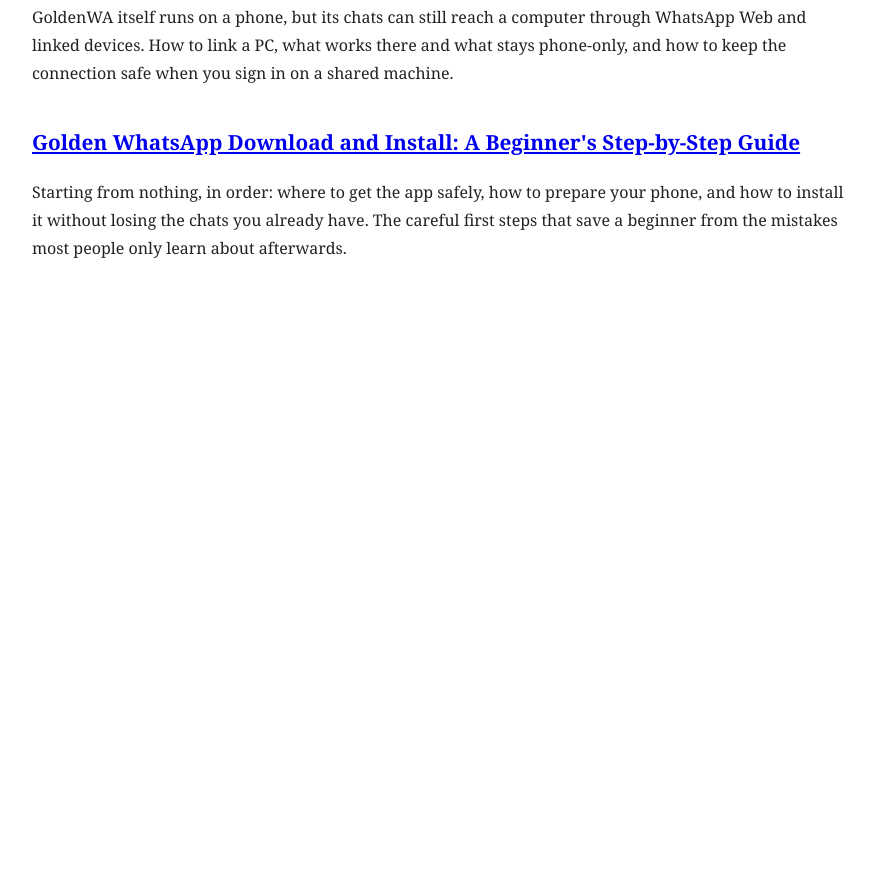
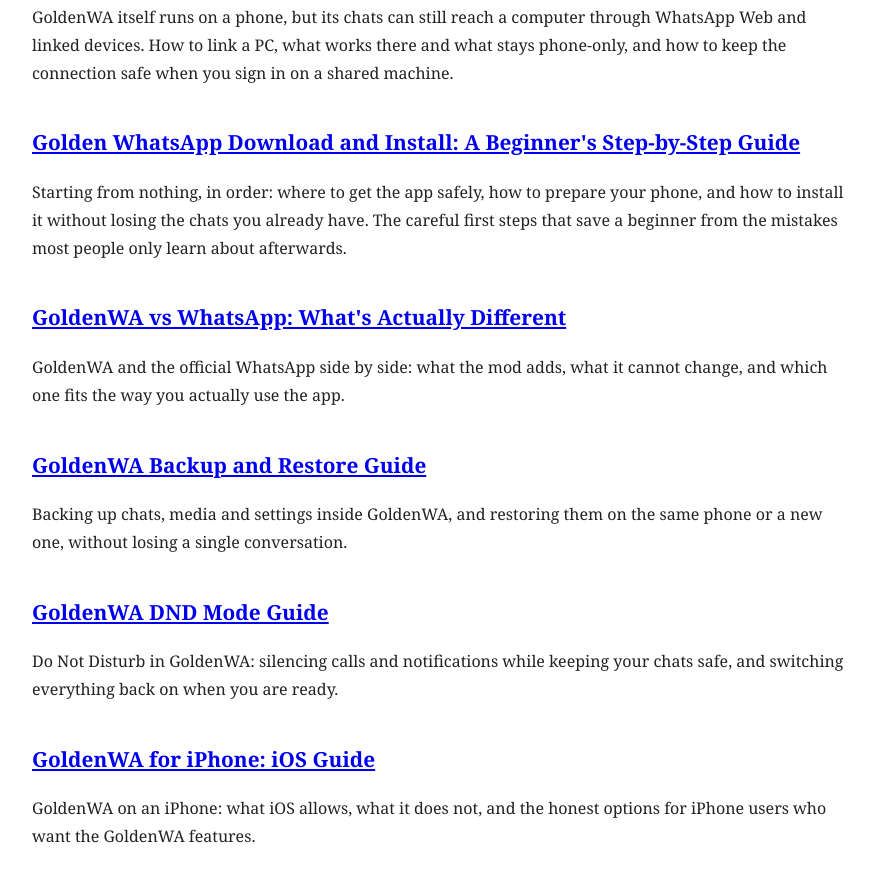
Before and after one commit to malikzubi2324-dev/goldenwa-guides, a plain HTML site: page index.html in a window 1280 px wide. Shown: the part 1860-2742 px from the top of the page, without its empty margins (198-1073 px from the left). Before the commit the page ends 2162 px from the top, so only its background shows below. Drawn offline with Linux system fonts and the light colour scheme.

Commit message:
Add links to 4 new guide pages in index.html

```diff
--- a/index.html
+++ b/index.html
@@ -55,5 +55,21 @@ p{margin:1em 0}
 
 <h2><a href="goldenwa-download-install-guide.html">Golden WhatsApp Download and Install: A Beginner's Step-by-Step Guide</a></h2>
 <p>Starting from nothing, in order: where to get the app safely, how to prepare your phone, and how to install it without losing the chats you already have. The careful first steps that save a beginner from the mistakes most people only learn about afterwards.</p>
+
+
+<h2><a href="goldenwa-vs-whatsapp-guide.html">GoldenWA vs WhatsApp: What's Actually Different</a></h2>
+<p>GoldenWA and the official WhatsApp side by side: what the mod adds, what it cannot change, and which one fits the way you actually use the app.</p>
+
+
+<h2><a href="goldenwa-backup-restore-guide.html">GoldenWA Backup and Restore Guide</a></h2>
+<p>Backing up chats, media and settings inside GoldenWA, and restoring them on the same phone or a new one, without losing a single conversation.</p>
+
+
+<h2><a href="goldenwa-dnd-mode-guide.html">GoldenWA DND Mode Guide</a></h2>
+<p>Do Not Disturb in GoldenWA: silencing calls and notifications while keeping your chats safe, and switching everything back on when you are ready.</p>
+
+
+<h2><a href="goldenwa-iphone-ios-guide.html">GoldenWA for iPhone: iOS Guide</a></h2>
+<p>GoldenWA on an iPhone: what iOS allows, what it does not, and the honest options for iPhone users who want the GoldenWA features.</p>
 </body>
 </html>
```
